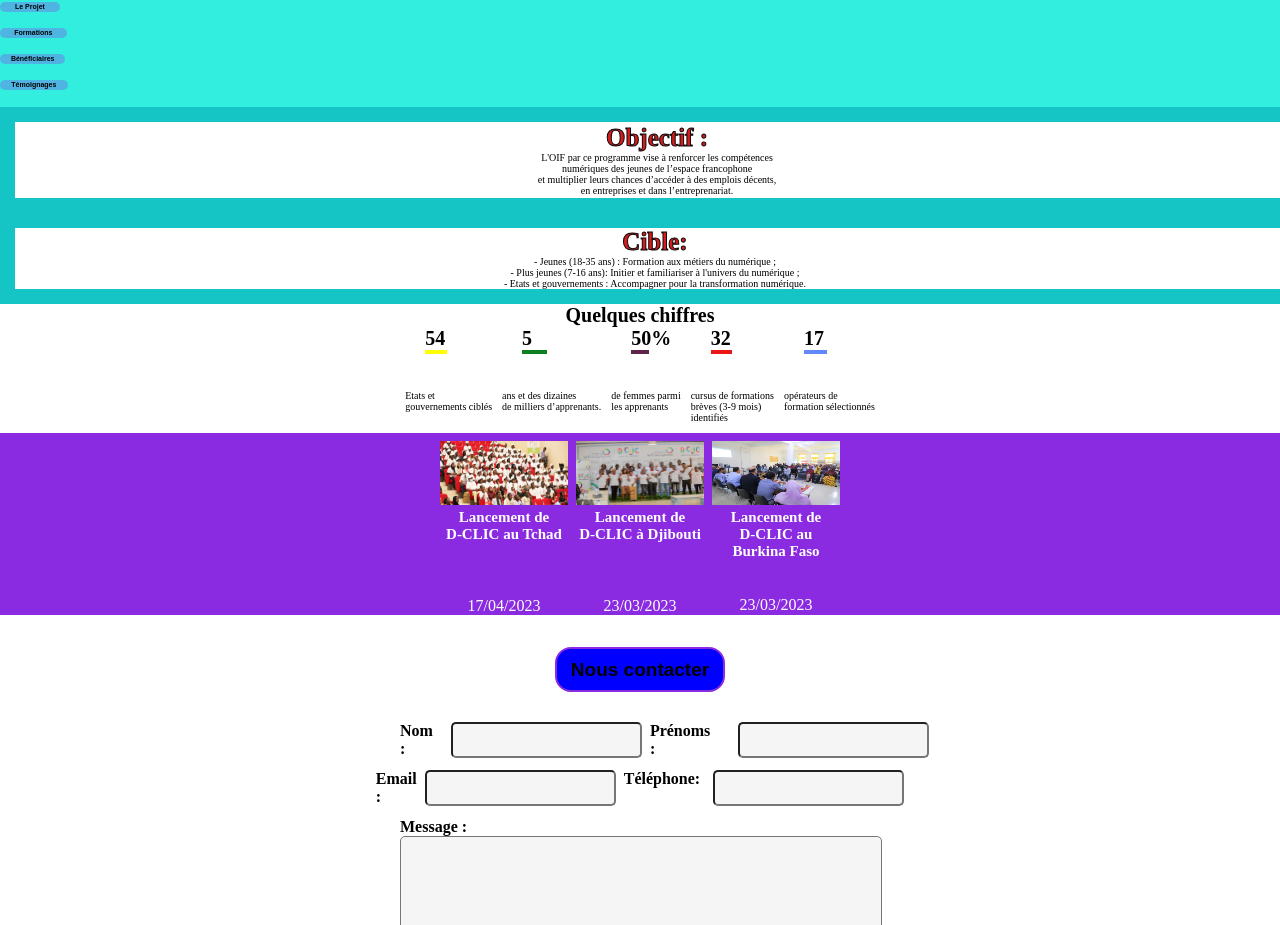
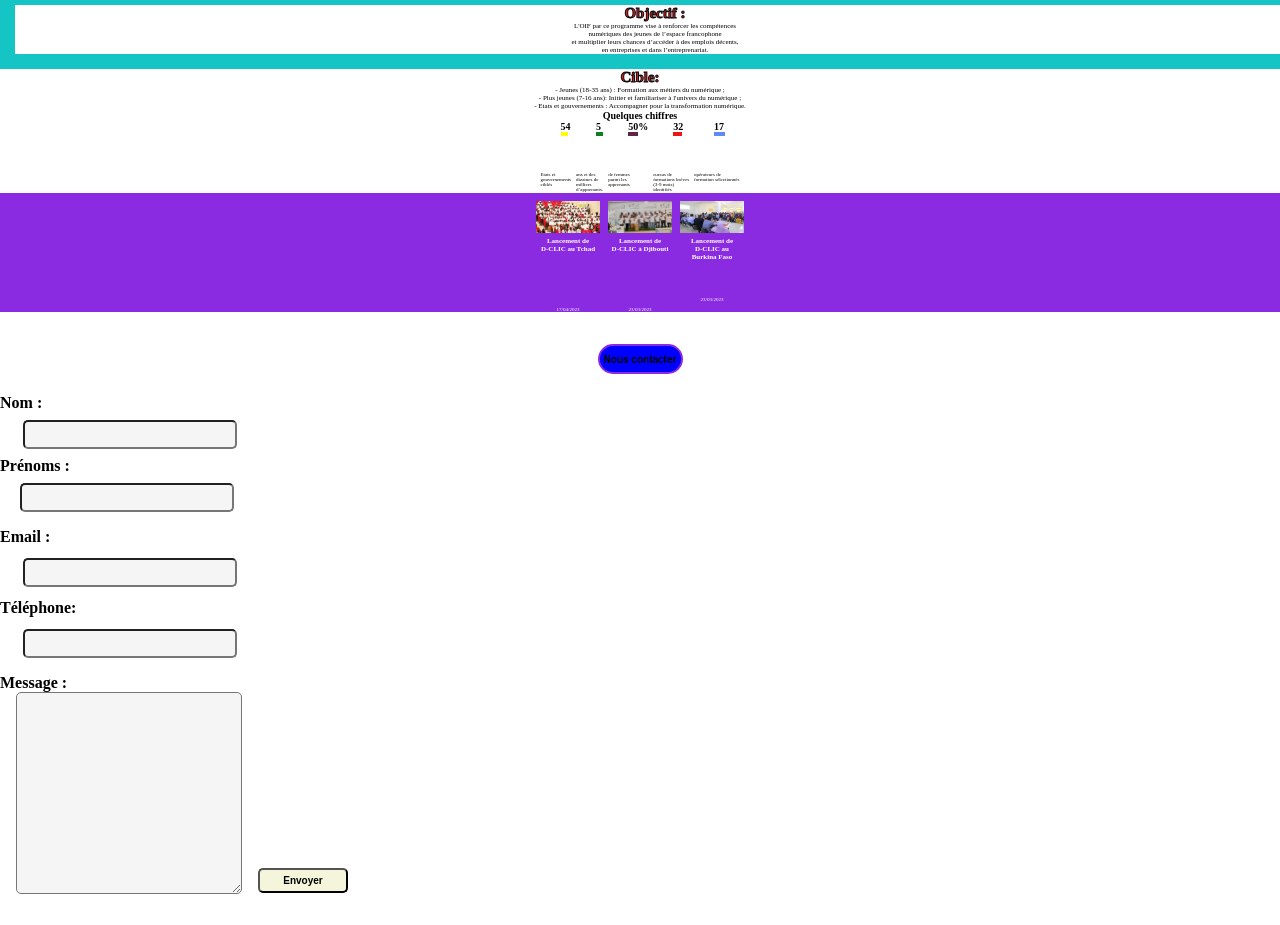
Before and after one commit to daveiss123/D-CLIC, a plain HTML site: page Index.html in a window 1280 px wide. Shown: the part 42-967 px from the top of the page. Drawn offline with Linux system fonts and the light colour scheme.

Commit message:
Resposive correctiion

```diff
--- a/Index.html
+++ b/Index.html
@@ -8,9 +8,6 @@
     <title>Accueil</title>
     <link rel="stylesheet" href="Styles/Index.css">
     <link rel="stylesheet" href="Styles/Responsive.css">
-
-    <script src="Scrypts/BOOTSTRAP/js/bootstrap.bundle.min.js">  </script>
-
 </head>
 
 
@@ -27,7 +24,6 @@
             <div class="espace"></div>
 
             <div><img class="search" src="Images/Logo_icones/icons8-chercher.svg" alt=""></div>
-
         </nav>
     </header>
 
@@ -64,22 +60,22 @@
 
                 <div class="chiffre1">
                     <p class="ccq"><stronG>54</stronG> </p><br><br>
-                    <p class="txtcqq">Etats et <br>gouvernements ciblés</p>
+                    <p class="txtcqq">Etats et <br>gouvernements <br>ciblés</p>
                 </div>
 
                 <div class="chiffre1">
                     <p class="ccq1"><stronG>5</stronG> </p><br><br>
-                    <p class="txtcqq">ans et des dizaines<br> de milliers d’apprenants.</p>
+                    <p class="txtcqq">ans et des <br>dizaines de<br> milliers<br> d’apprenants.</p>
                 </div>
 
                 <div class="chiffre1">
                     <p class="ccq2"><stronG>50%</stronG> </p><br><br>
-                    <p class="txtcqq">de femmes parmi <br>les apprenants</p>
+                    <p class="txtcqq">de femmes <br>parmi les <br>apprenants</p>
                 </div>
 
                 <div class="chiffre1">
                     <p class="ccq3"><stronG>32</stronG> </p><br><br>
-                    <p class="txtcqq">cursus de formations<br> brèves (3-9 mois)<br> identifiés</p>
+                    <p class="txtcqq">cursus de <br> formations brèves<br> (3-9 mois)<br> identifiés</p>
                 </div>
 
                 <div class="chiffre1">
--- a/Styles/Responsive.css
+++ b/Styles/Responsive.css
@@ -1,5 +1,4 @@
-@media screen and (min-width:760px),
-(max-width:900) {
+@media screen and(min-width:800px),(max-width:1130px) {
 
     header {
         top: 0;
@@ -71,13 +70,11 @@
         width: 100%;
         height: 20vh;
         align-items: center;
-        margin-right: 20px;
     }
 
     .obj-cible {
         width: 100%;
-        height: 50vh;
-        margin-right: 10px;
+        height: auto;
         background-color: rgb(21, 197, 197);
         display: flex;
         flex-direction: column;
@@ -88,7 +85,6 @@
         width: 100%;
         height: auto;
         background-color: white(196, 32, 32);
-        padding: 2px;
     }
 
     .cible {
@@ -128,7 +124,7 @@
         display: flex;
         flex-direction: row;
         align-self: center;
-        gap: 10px;
+        gap: 2rem;
     }
 
     .chiffre1 {
@@ -143,7 +139,7 @@
         flex-direction: column;
         text-decoration: none;
         width: 50%;
-        margin-left: 20px;
+
     }
 
     .ccq::after {
@@ -159,7 +155,6 @@
         flex-direction: column;
         text-decoration: none;
         width: 50%;
-        margin-left: 20px;
     }
 
     .ccq1::after {
@@ -175,7 +170,6 @@
         flex-direction: column;
         text-decoration: none;
         width: 50%;
-        margin-left: 20px;
     }
 
     .ccq2::after {
@@ -191,7 +185,6 @@
         flex-direction: column;
         text-decoration: none;
         width: 50%;
-        margin-left: 20px;
     }
 
     .ccq3::after {
@@ -208,7 +201,6 @@
         flex-direction: column;
         text-decoration: none;
         width: 50%;
-        margin-left: 20px;
     }
 
     .ccq4::after {
@@ -225,7 +217,7 @@
         flex-direction: row;
         align-self: center;
         justify-content: center;
-        gap: 10px;
+        gap: 2rem;
         padding-top: 0.5em;
     }
 
@@ -386,8 +378,8 @@
     }
 }
 
-@media screen and (min-width:400px),
-(max-width:759) {
+@media screen and (min-width:600px),
+(max-width:799px) {
 
     header {
         top: 0;
@@ -395,54 +387,56 @@
     }
 
     nav {
-        width: 100%;
+        width:100%;
         height: auto;
         display: flex;
-        flex-direction: column;
+        flex-direction: row;
         gap: 0.5em;
-        align-items: start;
-        background-color: rgb(49, 238, 222);
-        background-image: url("D-CLICK/Images/Charlotte.png");
+       align-items: center;
+        background-color:white;
     }
 
     .Projet {
-        width: 200%;
+        width: 7rem;
         height: 10px;
         background-color: rgb(79, 180, 226);
-        font-size: 7px;
+        font-size: 5px;
         border-color: bisque;
         border-radius: 20px;
     }
 
     .formations {
-        width: 175%;
+        width: 7rem;
         height: 10px;
         background-color: rgb(79, 180, 226);
-        font-size: 7px;
+        font-size: 5px;
         border-color: bisque;
         border-radius: 20px;
     }
 
     .beneficiaires {
-        width: 150%;
+        width: 7rem;
         height: 10px;
         background-color: rgb(79, 180, 226);
-        font-size: 7px;
+        font-size: 5px;
         border-color: bisque;
         border-radius: 20px;
     }
 
     .temoignages {
-        width: 150%;
+        width: 7rem;
         height: 10px;
         background-color: rgb(79, 180, 226);
-        font-size: 7px;
+        font-size: 5px;
         border-color: bisque;
         border-radius: 20px;
     }
 
+    .espace{display: none;}
     .search {
-        display: none;
+        display:block;
+        width:5em ;
+        height:2em;
     }
 
     .logoh {
@@ -474,7 +468,6 @@
         height: auto;
         background-color: white(196, 32, 32);
         justify-content: center;
-        margin-right: 1rem;
     }
 
     .cible {
@@ -488,7 +481,6 @@
         justify-content: center;
         font-size: 25px;
         color: rgb(214, 28, 28);
-        -webkit-text-stroke: 1px rgb(10, 10, 12);
     }
 
     .obj-txt {
@@ -665,7 +657,7 @@
         width: 30em;
         margin: 0 auto;
         margin-top: 30px;
-        gap: 12px;
+        gap: 1em;
         justify-content: center;
     }
 
@@ -680,21 +672,8 @@
 
     textarea {
         border-radius: 5px;
-        width: 20em;
+        width: 7rem;
         height: 250px;
-    }
-
-    .message {
-        display: flex;
-    }
-
-    #message {
-        background-color: whitesmoke;
-        width: 30rem;
-    }
-
-    #nom {
-        margin-left: 10px;
     }
 
     .nom_prenom {
@@ -702,13 +681,31 @@
         flex-direction: row;
         gap: 0.5em;
     }
+    #nom {
+        margin-left: 10px;
+    }
+    #prenom{}
 
     .mail_phone {
         display: flex;
         flex-direction: row;
         justify-content: center;
-        gap: 0.5em;
+        gap: 0.75em;
     }
+    #email{
+    }
+    #phone{}
+
+    .message {
+        display: flex;
+        gap:0.5em;
+    }
+
+    #message {
+        background-color: whitesmoke;
+        width: 25rem;
+    }
+
 
     .zone {
         display: flex;
@@ -718,8 +715,8 @@
     .submit {
         width: 100px;
         height: 30px;
-        margin-left: 2pc;
-        margin-top: 15pc;
+        margin-left: 0.5rem;
+        margin-top: 15rem;
         background-color: beige;
         font-weight: bolder;
     }
@@ -761,7 +758,6 @@
         width: 20px;
         height: 20px;
     }
-
     .face {
         width: 20px;
         height: 20px;
@@ -771,7 +767,6 @@
         width: 20px;
         height: 20px;
     }
-
     .link {
         width: 20px;
         height: 20px;
@@ -798,8 +793,7 @@
         margin-top: 15px;
     }
 }
-@media screen and (min-width:400px),
-(max-width:759) {
+@media screen and(min-width:300px),(max-width:599px) {
 
     header {
         top: 0;
@@ -807,54 +801,55 @@
     }
 
     nav {
-        width: 100%;
+        width:100%;
         height: auto;
         display: flex;
-        flex-direction: column;
-        gap: 0.5em;
-        align-items: start;
-        background-color: rgb(49, 238, 222);
-        background-image: url("D-CLICK/Images/Charlotte.png");
+        flex-direction: row;
+        gap: 0.09em;
+       align-items: center;
+        background-color:aqua;
     }
 
     .Projet {
-        width: 200%;
+        width: 2rem;
         height: 10px;
         background-color: rgb(79, 180, 226);
-        font-size: 7px;
+        font-size: 5px;
         border-color: bisque;
         border-radius: 20px;
     }
 
     .formations {
-        width: 175%;
+        width: 2rem;
         height: 10px;
         background-color: rgb(79, 180, 226);
-        font-size: 7px;
+        font-size: 5px;
         border-color: bisque;
         border-radius: 20px;
     }
 
     .beneficiaires {
-        width: 150%;
+        width: 2.5rem;
         height: 10px;
         background-color: rgb(79, 180, 226);
-        font-size: 7px;
+        font-size: 5px;
         border-color: bisque;
         border-radius: 20px;
     }
 
     .temoignages {
-        width: 150%;
+        width: 2.5rem;
         height: 10px;
         background-color: rgb(79, 180, 226);
-        font-size: 7px;
+        font-size: 5px;
         border-color: bisque;
         border-radius: 20px;
     }
 
+    .espace{display: none;}
     .search {
-        display: none;
+        width:3em ;
+        height:1em;
     }
 
     .logoh {
@@ -886,25 +881,32 @@
         height: auto;
         background-color: white(196, 32, 32);
         justify-content: center;
-        margin-right: 1rem;
+        margin:0;
+    }
     }
 
     .cible {
         width: 100%;
         height: auto;
         background-color: white(196, 32, 32);
+        margin:0;
     }
 
     .obj {
         align-content: center;
         justify-content: center;
-        font-size: 25px;
+        font-size: 15px;
         color: rgb(214, 28, 28);
-        -webkit-text-stroke: 1px rgb(10, 10, 12);
     }
 
     .obj-txt {
-        font-size: 10px;
+        font-size: 7px;
+    }
+    .illustration {
+        display: flex;
+        flex-direction: row;
+        align-self: center;
+        gap: 5px;
     }
 
     .chiffres {
@@ -913,21 +915,15 @@
         display: flex;
         flex-direction: column;
         justify-content: center;
-        margin-bottom: 10px;
+        margin-bottom: 1px;
     }
 
     .QQC {
-        font-size: 20px;
+        font-size: 10px;
         font-weight: bold;
         text-align: center;
     }
 
-    .illustration {
-        display: flex;
-        flex-direction: row;
-        align-self: center;
-        gap: 10px;
-    }
 
     .chiffre1 {
         display: flex;
@@ -936,23 +932,21 @@
     }
 
     .ccq {
-        font-size: 20px;
+        font-size: 10px;
         display: inline-flex;
         flex-direction: column;
         text-decoration: none;
         width: 50%;
-
     }
 
     .ccq::after {
-        content: "";
         width: 50%;
         height: 4px;
         background-color: yellow;
     }
 
     .ccq1 {
-        font-size: 20px;
+        font-size: 10px;
         display: inline-flex;
         flex-direction: column;
         text-decoration: none;
@@ -960,14 +954,13 @@
     }
 
     .ccq1::after {
-        content: "";
         width: 50%;
         height: 4px;
         background-color: rgb(14, 126, 33);
     }
 
     .ccq2 {
-        font-size: 20px;
+        font-size: 10px;
         display: inline-flex;
         flex-direction: column;
         text-decoration: none;
@@ -976,7 +969,6 @@
     }
 
     .ccq2::after {
-        content: "";
         width: 50%;
         height: 4px;
         background-color: rgb(95, 36, 72);
@@ -984,7 +976,7 @@
     }
 
     .ccq3 {
-        font-size: 20px;
+        font-size: 10px;
         display: inline-flex;
         flex-direction: column;
         text-decoration: none;
@@ -993,7 +985,6 @@
     }
 
     .ccq3::after {
-        content: "";
         width: 50%;
         height: 4px;
         background-color: rgb(235, 22, 22);
@@ -1001,7 +992,7 @@
 
 
     .ccq4 {
-        font-size: 20px;
+        font-size: 10px;
         display: inline-flex;
         flex-direction: column;
         text-decoration: none;
@@ -1016,7 +1007,7 @@
     }
 
     .txtcqq {
-        font-size: 10px;
+        font-size: 5px;
     }
 
     .actualites {
@@ -1032,15 +1023,15 @@
     }
 
     .img {
-        width: 8em;
-        height: 4em;
+        width: 4em;
+        height: 2em;
         align-items: center;
     }
 
     .text {
         color: white;
-        font-weight: bold;
-        font-size: 15px;
+        font-weight: bolder;
+        font-size: 7px;
         text-align: center;
     }
 
@@ -1048,6 +1039,7 @@
         color: white;
         font-weight: lighter;
         text-align: center;
+        font-size: 5px;
     }
 
     .cas {
@@ -1060,12 +1052,12 @@
     }
 
     .contact {
-        width: 170px;
-        height: 45px;
+        width: 85px;
+        height: 30px;
         align-self: center;
         background-color: rgb(0, 0, 255);
         color: black;
-        font-size: 19px;
+        font-size: 10px;
         border-radius: 1pc;
         border: 2px solid blueviolet;
         border-color: blueviolet;
@@ -1074,10 +1066,10 @@
     form {
         display: flex;
         flex-direction: column;
-        width: 30em;
-        margin: 0 auto;
-        margin-top: 30px;
-        gap: 12px;
+        width: 25em;
+        margin: 0;
+        margin-top: 20px;
+        gap: 1em;
         justify-content: center;
     }
 
@@ -1088,52 +1080,68 @@
     input {
         border-radius: 5px;
         background-color: whitesmoke;
+        width:15em;
     }
 
     textarea {
         border-radius: 5px;
-        width: 20em;
-        height: 250px;
+        width: 3rem;
+        height: 200px;
+    }
+
+    .nom_prenom {
+        display: flex;
+        flex-direction: column;
+        gap: 0.5em;
+    }
+    #nom {
+        margin-left: 1.75em;
+        width: 15em;
+    }
+    #prenom{
+        width: 15em;
+    }
+
+    .mail_phone {
+        display: flex;
+        flex-direction: column;
+        justify-content: center;
+        gap: 0.75em;
+    }
+    #email{ margin-left: 1.75em;
+    }
+    #phone{
+        margin-left: 1.75em;
+        width: 15em;
     }
 
     .message {
         display: flex;
+        gap:0.5em;
+
     }
 
     #message {
         background-color: whitesmoke;
-        width: 30rem;
+        width: 14rem;
+        margin-left: 1rem;
     }
 
-    #nom {
-        margin-left: 10px;
-    }
-
-    .nom_prenom {
-        display: flex;
-        flex-direction: row;
-        gap: 0.5em;
-    }
-
-    .mail_phone {
-        display: flex;
-        flex-direction: row;
-        justify-content: center;
-        gap: 0.5em;
-    }
 
     .zone {
         display: flex;
         flex-direction: column;
+
     }
 
     .submit {
-        width: 100px;
-        height: 30px;
-        margin-left: 2pc;
-        margin-top: 15pc;
+        width: 90px;
+        height: 25px;
+        margin-left: 0.5rem;
+        margin-top: 12.1rem;
         background-color: beige;
         font-weight: bolder;
+        font-size: 10px;
     }
 
     footer {
@@ -1145,15 +1153,7 @@
         gap: 80px;
     }
 
-    .foot-button {
-        color: black;
-        background-color: white;
-        font-weight: bolder;
-        font-size: 10px;
-        border-radius: 50px;
-        width: 250px;
-        height: 40px;
-    }
+
 
     .suivance {
         width: auto;
@@ -1161,7 +1161,7 @@
         color: white;
         font-weight: bolder;
         font-size: 15px;
-        margin-left: 10px;
+        margin-left: 17px;
     }
 
     .icones {
@@ -1173,7 +1173,6 @@
         width: 20px;
         height: 20px;
     }
-
     .face {
         width: 20px;
         height: 20px;
@@ -1183,7 +1182,6 @@
         width: 20px;
         height: 20px;
     }
-
     .link {
         width: 20px;
         height: 20px;
@@ -1191,22 +1189,17 @@
 
     .foot-logo {
         border-radius: 70px;
-        width: 75px;
-        margin-top: 15px;
-    }
-
-    .foot-button {
-        margin-top: 20px;
+        width: 72px;
+        margin-top: 12px;
     }
 
     .foot-button {
         color: black;
         background-color: white;
         font-weight: bolder;
-        font-size: 15px;
+        font-size: 10px;
         border-radius: 50px;
-        width: 150px;
-        height: 35px;
-        margin-top: 15px;
+        width: 100px;
+        height: 30px;
+        margin-top: 20px;
     }
-}
```
